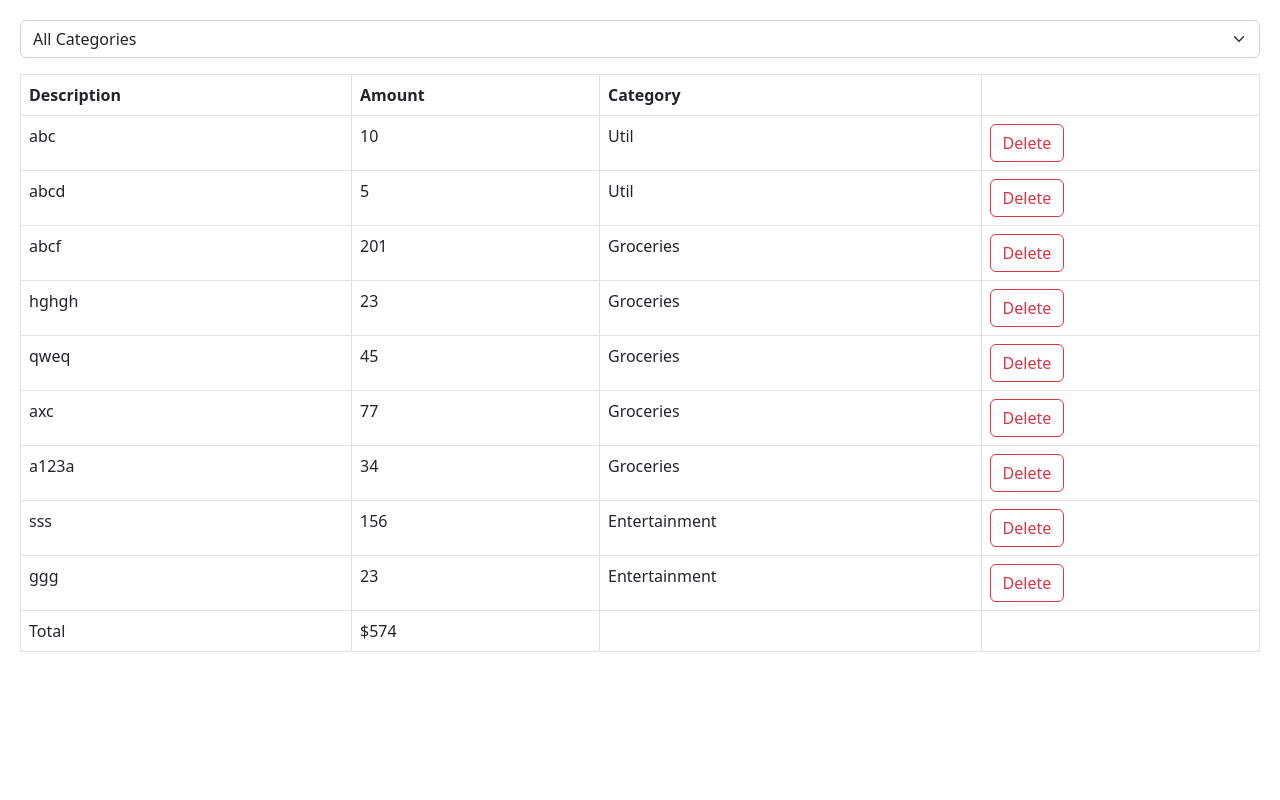
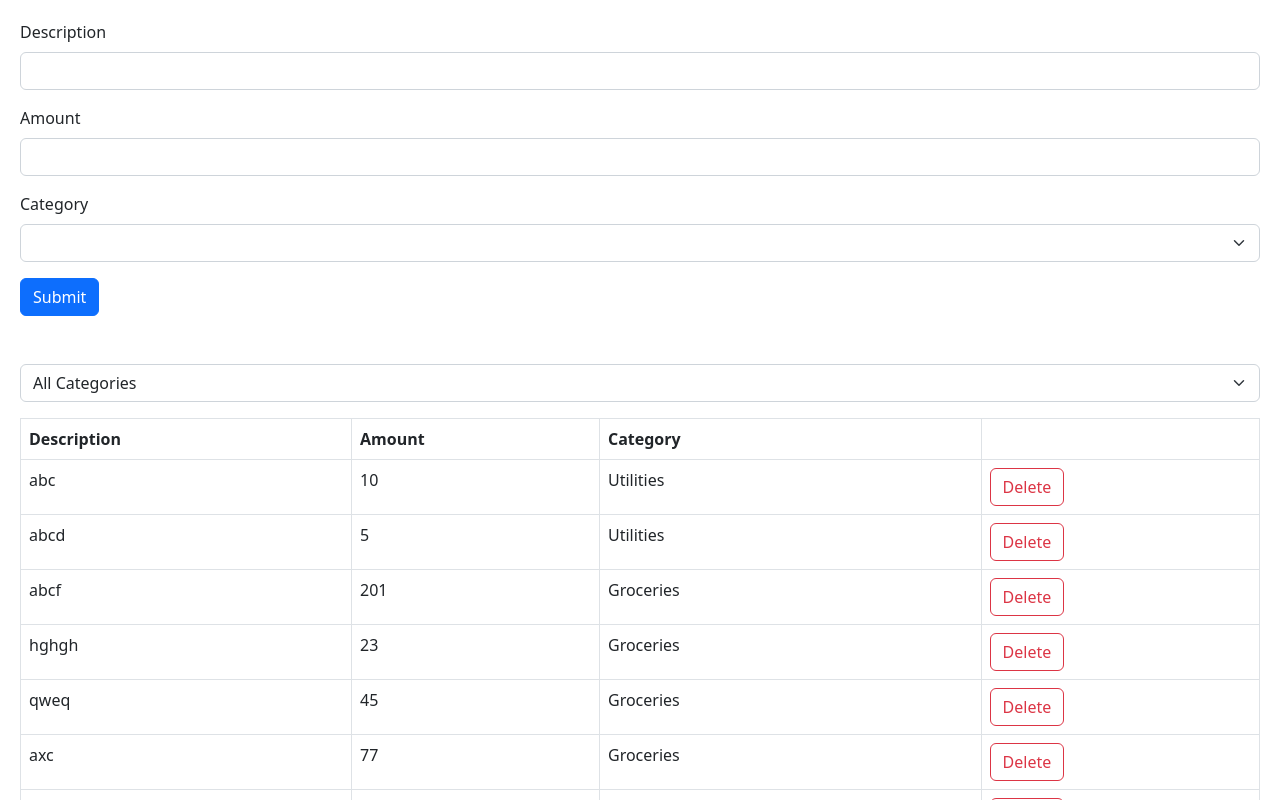
Before and after one commit to ishara9/ReactPOC, a React (Vite) app: page / in a window 1280 px wide. Shown: the top 800 px of the page. Built offline with nearby package versions, Linux system fonts and the light colour scheme.

Commit message:
Form with validation using zod

```diff
--- a/src/App.tsx
+++ b/src/App.tsx
@@ -1,18 +1,15 @@
-import ReactPDF, { PDFViewer } from "@react-pdf/renderer";
+import { useState } from "react";
 import "./App.css";
-import ExpandableText from "./components/ExpandableText";
-import Form from "./components/Form/Form";
-import MyDocument from "./components/ReactPDF/ReactPDFTool";
+import ExpenseFilter from "./expense-tracker/components/ExpenseFilter";
+import ExpenseForm from "./expense-tracker/components/ExpenseForm";
 import ExpenseList from "./expense-tracker/components/ExpenseList";
-import { useState } from "react";
-import ExpenseFilter from "./expense-tracker/components/ExpenseFilter";
 
 function App() {
   const [selectedCategory, setSelectedCategory] = useState("");
 
   const [expenses, setExpenses] = useState([
-    { id: 1, description: "abc", amount: 10, category: "Util" },
-    { id: 2, description: "abcd", amount: 5, category: "Util" },
+    { id: 1, description: "abc", amount: 10, category: "Utilities" },
+    { id: 2, description: "abcd", amount: 5, category: "Utilities" },
     { id: 3, description: "abcf", amount: 201, category: "Groceries" },
     { id: 4, description: "hghgh", amount: 23, category: "Groceries" },
     { id: 5, description: "qweq", amount: 45, category: "Groceries" },
@@ -46,6 +43,17 @@
         <MyDocument />
       </PDFViewer> */}
       <div>
+        <div className="mb-5">
+          <ExpenseForm
+            onSubmit={(expense) => {
+              console.log(expense);
+              setExpenses([
+                ...expenses,
+                { ...expense, id: expenses.length + 1 },
+              ]);
+            }}
+          />
+        </div>
         <div className="mb-3">
           <ExpenseFilter
             onSelectCategory={(category) => setSelectedCategory(category)}
--- /dev/null
+++ b/src/expense-tracker/Categories.ts
@@ -0,0 +1,3 @@
+const categories = ["Groceries", "Utilities", "Entertainment"] as const;
+
+export default categories;
--- a/src/expense-tracker/components/ExpenseFilter.tsx
+++ b/src/expense-tracker/components/ExpenseFilter.tsx
@@ -1,4 +1,4 @@
-import React from "react";
+import categories from "../Categories";
 
 interface Props {
   onSelectCategory: (category: string) => void;
@@ -11,9 +11,11 @@
       onChange={(event) => onSelectCategory(event.target.value)}
     >
       <option value="">All Categories</option>
-      <option value="Groceries">Groceries</option>
-      <option value="Util">Util</option>
-      <option value="Entertainment">Entertainment</option>
+      {categories.map((category) => (
+        <option key={category} value={category}>
+          {category}
+        </option>
+      ))}
     </select>
   );
 };
--- /dev/null
+++ b/src/expense-tracker/components/ExpenseForm.tsx
@@ -0,0 +1,83 @@
+import { z } from "zod";
+import { zodResolver } from "@hookform/resolvers/zod";
+import { useForm } from "react-hook-form";
+import categories from "../Categories";
+
+const schema = z.object({
+  description: z.string().min(3).max(50),
+  amount: z.number().min(0.01).max(100_000),
+  category: z.enum(categories, {
+    errorMap: () => ({ message: "Category is required" }),
+  }),
+});
+
+type ExpenseFormData = z.infer<typeof schema>;
+
+interface Props {
+  onSubmit: (data: ExpenseFormData) => void;
+}
+
+const ExpenseForm = ({ onSubmit }: Props) => {
+  const {
+    register,
+    handleSubmit,
+    reset,
+    formState: { errors },
+  } = useForm<ExpenseFormData>({ resolver: zodResolver(schema) });
+  return (
+    <form
+      onSubmit={handleSubmit((data) => {
+        onSubmit(data);
+        reset();
+      })}
+    >
+      <div className="mb-3">
+        <label htmlFor="description" className="form-label">
+          Description
+        </label>
+        <input
+          {...register("description")}
+          id="description"
+          type="text"
+          className="form-control"
+        />
+        {errors.description && (
+          <p className="text-danger">{errors.description.message}</p>
+        )}
+      </div>
+      <div className="mb-3">
+        <label htmlFor="amount" className="form-label">
+          Amount
+        </label>
+        <input
+          {...register("amount", { valueAsNumber: true })}
+          id="amount"
+          type="number"
+          className="form-control"
+        />
+        {errors.amount && (
+          <p className="text-danger">{errors.amount.message}</p>
+        )}
+      </div>
+      <div className="mb-3">
+        <label htmlFor="category" className="form-label">
+          Category
+        </label>
+        <select {...register("category")} id="category" className="form-select">
+          <option value=""></option>
+          {categories.map((category) => (
+            <option key={category} value={category}>
+              {category}
+            </option>
+          ))}
+        </select>
+        {errors.category && (
+          <p className="text-danger">{errors.category.message}</p>
+        )}
+      </div>
+      <button className="btn btn-primary">Submit</button>
+    </form>
+  );
+};
+
+export default ExpenseForm;
```
